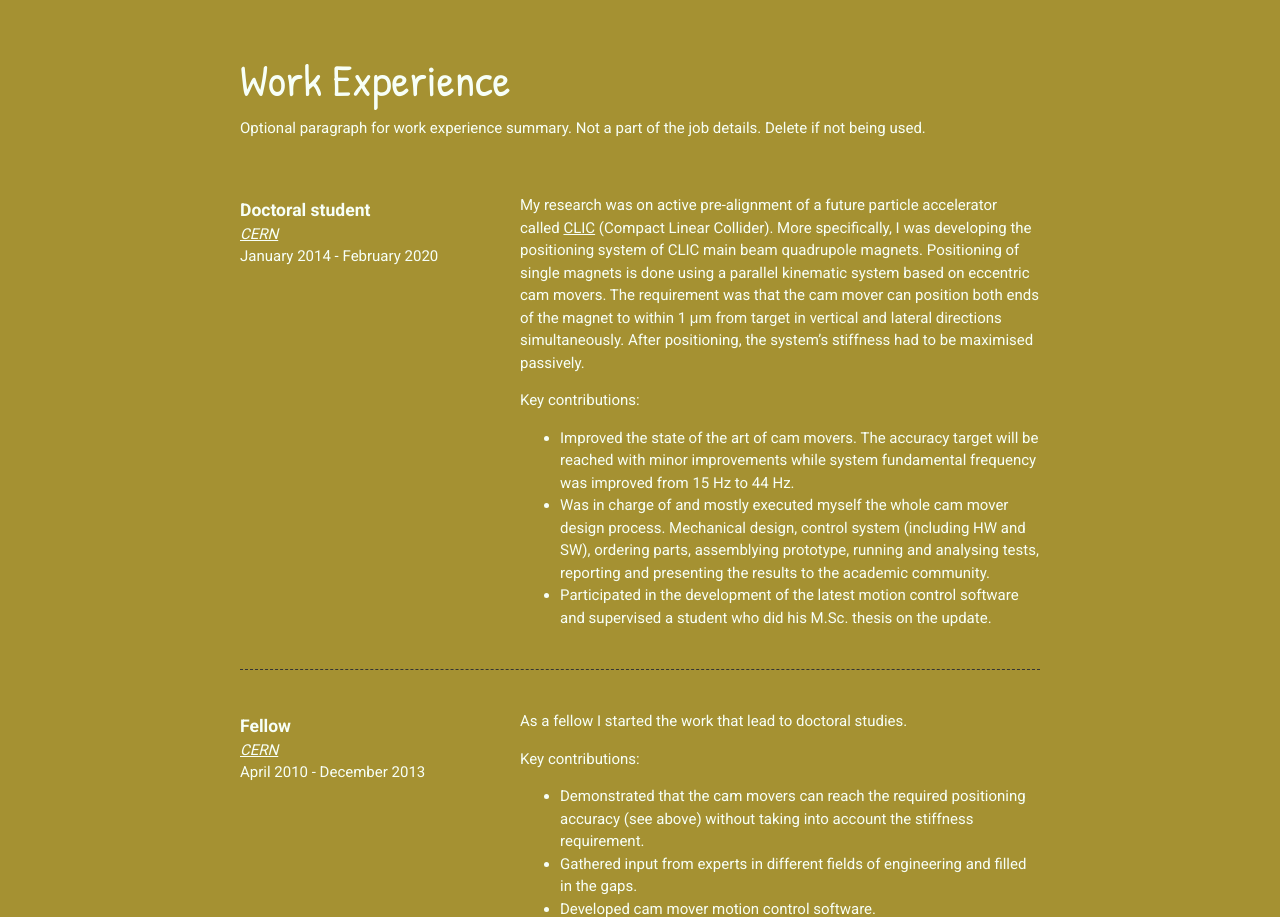
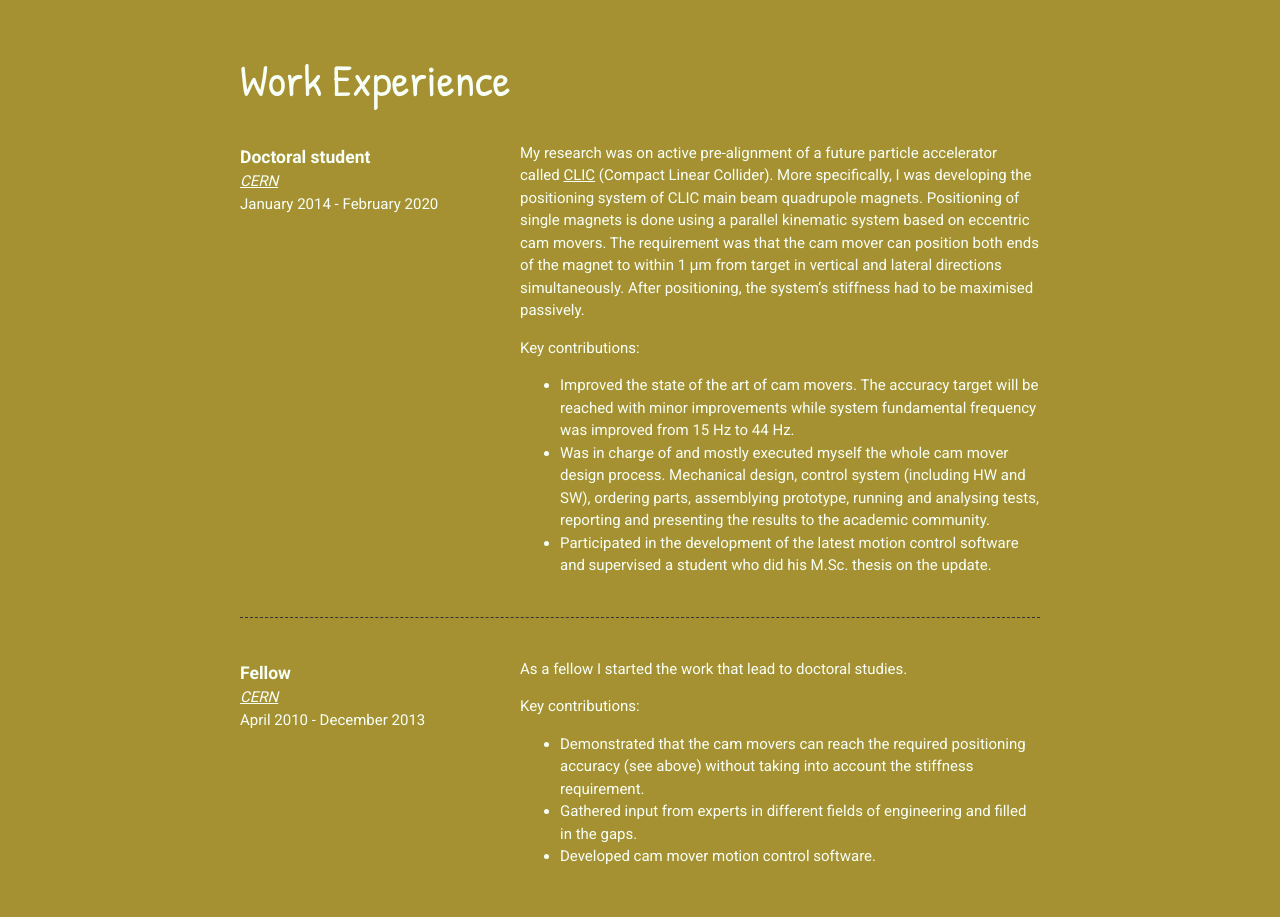
Before and after one commit to kemppi83/resume, a plain HTML site: page index.html in a window 1280 px wide. Shown: the part 1072-1989 px from the top of the page. Drawn offline with Linux system fonts and the light colour scheme; files whose address does not match are found by name.

Commit message:
Update index.html

```diff
--- a/index.html
+++ b/index.html
@@ -40,7 +40,6 @@
     <section class="work-experience">
       <div class="content-wrap  item-details divider">
         <h2>Work Experience</h2>
-        <p>Optional paragraph for work experience summary. Not a part of the job details. Delete if not being used.</p><!-- Tähän tulee varmaan linkki Linkedin-sivulle kuten Christinalla. -->
 
         <!-- Doctoral student -->
         <section class="job-item">
```
